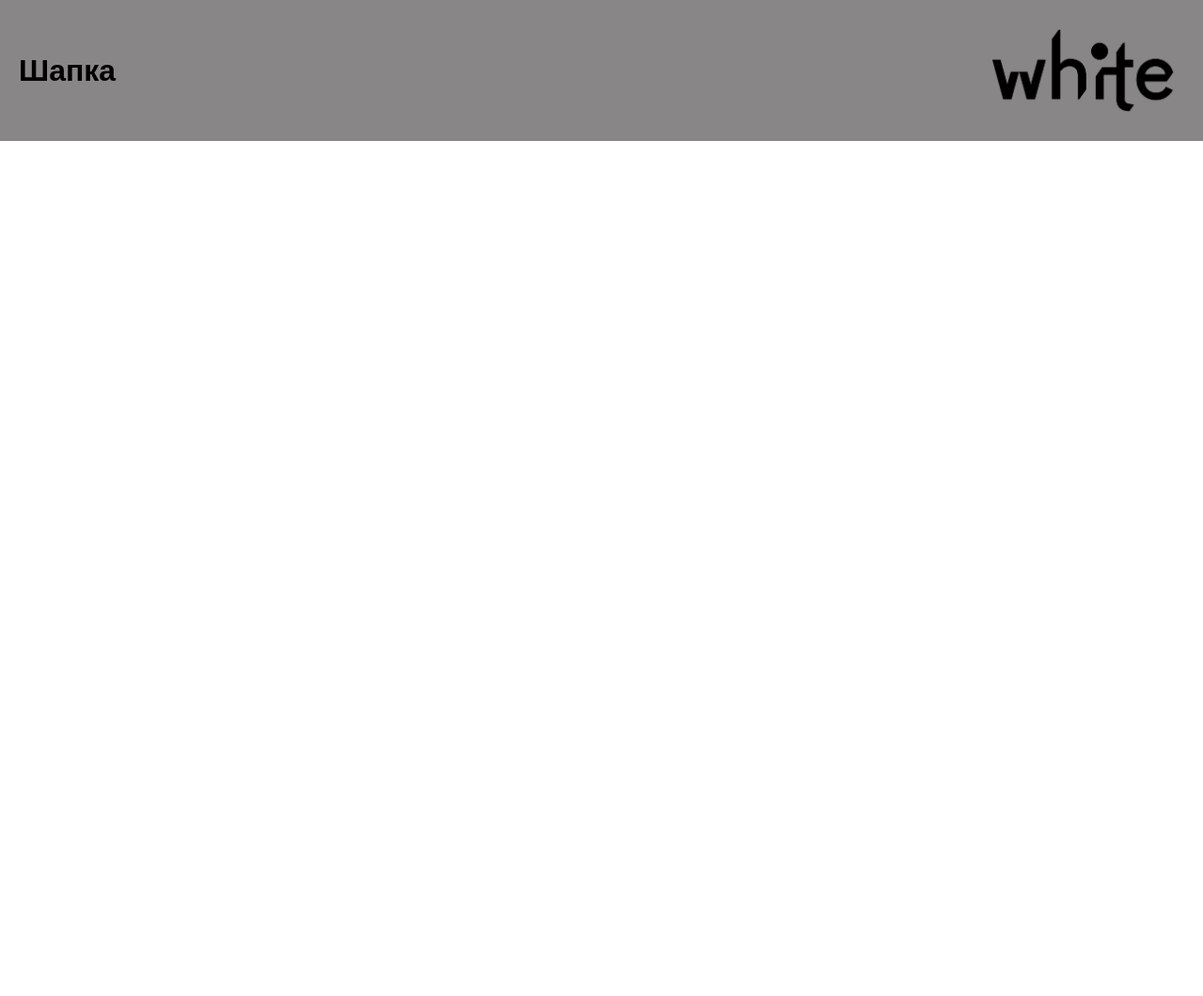
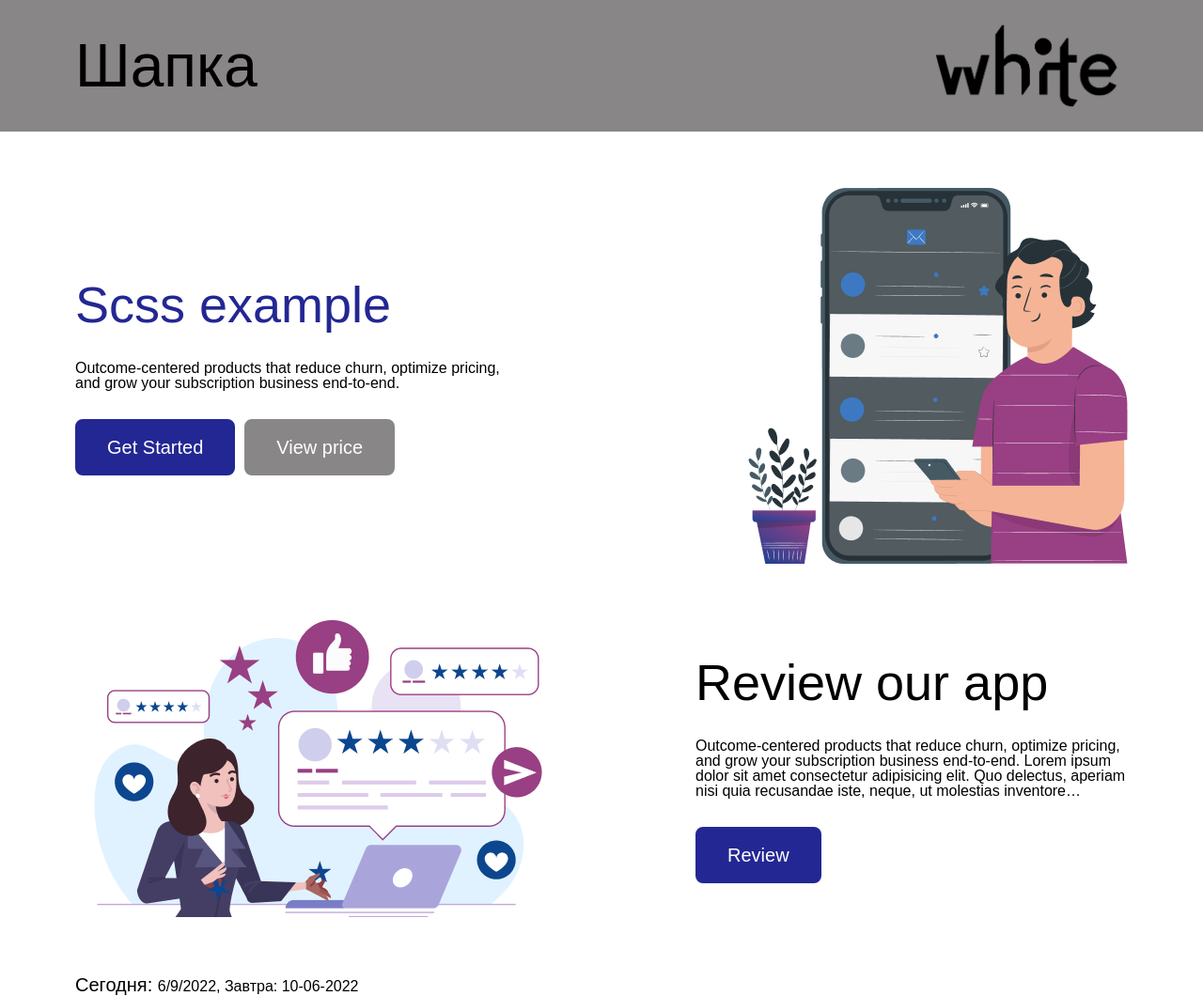
Before and after one commit to Imagery-na/project-with-packages, a website: page index.html in a window 1280 px wide. Shown: the whole page at 94% size. Before the commit the page ends 800 px from the top, so only its background shows below. Drawn offline with nearby package versions, Linux system fonts and the light colour scheme.

Commit message:
Примеры scss

```diff
--- a/index.html
+++ b/index.html
@@ -12,7 +12,15 @@
     <header
         class="header"
     >
-        <h1>
+        <div
+            class="container"
+        >
+            <div
+                class="header__wrapper"
+            >
+                <h1
+                    class="title-1"
+                >
                     Шапка
                 </h1>
                 <img
@@ -20,8 +28,79 @@
                     src="images/white.png"
                     alt="logo"
                 >
+            </div>
+        </div>
     </header>
-    <main>
+    <main
+        class="container"
+    >
+        <section
+            class="home"
+        >
+            <div class="home__wrapper">
+                <h1 class="home__title title-2 title-2--accent">
+                    Scss example
+                </h1>
+                <p class="home__text subtittle-1 subtitle-1--secondary">
+                    Outcome-centered products that reduce churn, optimize pricing, and grow your subscription business end-to-end.
+                </p>
+                <div
+                    class="home__actions"
+                >
+                    <button
+                        class="home__button primary-button"
+                    >
+                        Get Started
+                    </button>
+                    <button
+                        class="home__button secondary-button"
+                    >
+                        View price
+                    </button>
+                </div>
+            </div>
+            <img
+                src="images/hero.png"
+                class="home__img"
+                alt="hero"
+            />
+        </section>
+        <section
+            class="review"
+        >
+            <img
+                src="images/review.png"
+                class="review__img"
+                alt="review"
+            />
+            <div class="review__wrapper">
+                <h1 class="review__title title-2">
+                    Review our app
+                </h1>
+                <p class="review__text subtittle-1 subtitle-1--secondary">
+                    Outcome-centered products that reduce churn, optimize pricing, and grow your subscription business end-to-end.
+                    Lorem ipsum dolor sit amet consectetur adipisicing elit. Quo delectus, aperiam nisi quia recusandae iste, neque, ut molestias inventore praesentium assumenda. Veritatis, nihil voluptate. Repellat repudiandae assumenda libero quas delectus!
+                </p>
+                <div
+                    class="review__actions"
+                >
+                    <button
+                        class="review__button primary-button"
+                    >
+                        Review
+                    </button>
+                </div>
+            </div>
+        </section>
+        <section
+            id="date"
+        >
+            <span
+                class="body-1"
+            >
+                Сегодня:
+            </span>
+        </section>
     </main>
 </body>
 </html>
--- a/index.js
+++ b/index.js
@@ -1,4 +1,10 @@
 const today = new Date();
 window.console.log(today);
-window.console.log(today.toLocaleDateString());
-window.console.log(moment().format('DD.mm.yyyy'));
+const stringDate = today.toLocaleDateString();
+window.console.log(stringDate);
+const tomorrow = moment()
+    .add(1, 'days')
+    .format('DD-MM-yyyy');
+const dateBlock = document.getElementById('date');
+dateBlock.append(stringDate);
+dateBlock.append(`, Завтра: ${tomorrow}`);
--- a/styles/scss/fonts.scss
+++ b/styles/scss/fonts.scss
@@ -2,7 +2,7 @@
 @import 'mixins';
 
 body {
-  font-family: 'Oxanium Regular', serif;
+  font-family: Arial, Helvetica, sans-serif;
   font-style: normal;
   font-weight: normal;
   color: $primary;
@@ -10,84 +10,30 @@ body {
 
 .title-1 {
   @include font-strong-reduction(64px, 80px);
-
-  font-family: 'Oxanium Medium', serif;
-
-  &--white {
-    color: $white;
-  }
+  @include fonts-colors;
 }
 
 .title-2 {
-  @include font-strong-reduction(64px, 80px);
-
-  font-family: 'Oxanium Bold', serif;
-
-  &--white {
-    color: $white;
-  }
-
-  &--accent {
-    color: $accent;
-  }
+  @include font-strong-reduction(54px, 60px);
+  @include fonts-colors;
 }
 
-.subheader-1 {
+.subtitle-1 {
   @include font-strong-reduction(32px, 40px);
-
-  font-family: 'Oxanium Regular', serif;
-
-  &--white {
-    color: $white;
-  }
+  @include fonts-colors;
 }
 
-.subheader-2 {
-  @include font-strong-reduction(32px, 40px);
-
-  font-family: 'Oxanium Medium', serif;
-
-  &--white {
-    color: $white;
-  }
-}
-
-.subheader-3 {
-  @include font-strong-reduction(40px, 50px);
-
-  font-family: 'Oxanium Light', serif;
-
-  &--white {
-    color: $white;
-  }
+.subtitle-2 {
+  @include font-strong-reduction(28px, 30px);
+  @include fonts-colors;
 }
 
 .body-1 {
   @include font-weak-reduction(20px, 24px);
-
-  font-family: 'Oxanium Regular', serif;
-
-  &--white {
-    color: $white;
-  }
+  @include fonts-colors;
 }
 
 .body-2 {
   @include font-strong-reduction(20px, 24px);
-
-  font-family: 'Oxanium Bold', serif;
-
-  &--white {
-    color: $white;
-  }
+  @include fonts-colors;
 }
-
-.label-1 {
-  @include font-weak-reduction(16px, 20px);
-
-  font-family: 'Oxanium Regular', serif;
-
-  &--white {
-    color: $white;
-  }
-}
--- a/styles/scss/header.scss
+++ b/styles/scss/header.scss
@@ -1,12 +1,16 @@
 @import 'variables';
 
 .header {
-  height: 150px;
-  padding: 20px;
-  display: flex;
-  justify-content: space-between;
-  align-items: center;
   background-color: $secondary;
+
+  &__wrapper {
+    display: flex;
+    justify-content: space-between;
+    align-items: center;
+    gap: 20px;
+    flex-wrap: wrap;
+    padding: 20px 0;
+  }
 
   &__logo {
     height: 100px;
--- /dev/null
+++ b/styles/scss/home.scss
@@ -0,0 +1,45 @@
+@import 'variables';
+
+.home {
+  display: flex;
+  justify-content: space-between;
+  align-items: center;
+  gap: 30px;
+  margin: 60px 0;
+
+  @include max-width(780) {
+    flex-direction: column;
+  }
+
+  &__img {
+    max-width: 50%;
+    margin-left: 20px;
+
+    @include max-width(780) {
+      order: 1;
+      max-width: 80%;
+    }
+  }
+
+  &__wrapper {
+    max-width: 460px;
+
+    @include max-width(780) {
+      order: 2;
+      max-width: 100%;
+    }
+  }
+
+  &__title {
+    margin-bottom: 30px;
+  }
+
+  &__text {
+    margin-bottom: 30px;
+  }
+
+  &__actions {
+    display: flex;
+    gap: 10px;
+  }
+}
--- a/styles/scss/index.scss
+++ b/styles/scss/index.scss
@@ -1,7 +1,10 @@
-@import 'header';
 @import 'variables';
 @import 'mixins';
 @import 'fonts';
+@import 'reset';
+@import 'header';
+@import 'home';
+@import 'review';
 
 * {
   box-sizing: border-box;
@@ -13,14 +16,26 @@ body {
   font-family: Arial, Helvetica, sans-serif;
 }
 
+.container {
+  max-width: 1200px;
+  margin: 0 auto;
+  padding: 0 40px;
+
+  @include max-width(780) {
+    padding: 0 20px;
+  }
+}
+
 %button {
   @extend .body-2;
 
   padding: 16px 32px;
-  border-radius: 4px;
+  border-radius: 8px;
   display: flex;
   justify-content: center;
   align-items: center;
+  cursor: pointer;
+  outline: none;
 }
 
 .primary-button {
@@ -28,13 +43,13 @@ body {
 
   color: $white;
   background-color: $accent;
-  border: 1px solid $accent;
+  border: 2px solid $accent;
   transition: $default-transition;
 
   &:hover {
     color: $accent;
     background-color: $white;
-    border: 1px solid $accent;
+    border: 2px solid $accent;
     transition: $default-transition;
   }
 }
@@ -42,11 +57,14 @@ body {
 .secondary-button {
   @extend %button;
 
-  color: $secondary;
-  background-color: $white;
+  color: $white;
+  background-color: $secondary;
+  border: 2px solid $secondary;
 
   &:hover {
     color: $accent;
+    background-color: $white;
+    border: 2px solid $accent;
     transition: $default-transition;
   }
 }
--- a/styles/scss/mixins.scss
+++ b/styles/scss/mixins.scss
@@ -133,9 +133,21 @@
 
 // Максимальное число строк текста в блоке
 @mixin line-overflow($lines-count) {
+  display: -webkit-box;
+  -webkit-box-orient: vertical;
   overflow: hidden;
   text-overflow: ellipsis;
+  -webkit-line-clamp: $lines-count;
   line-clamp: $lines-count;
-  -webkit-line-clamp: $lines-count;
-  -webkit-box-orient: vertical;
 }
+
+// Цвета шрифтов
+@mixin fonts-colors() {
+  &--secodary {
+    color: $secondary;
+  }
+
+  &--accent {
+    color: $accent;
+  }
+}
--- /dev/null
+++ b/styles/scss/reset.scss
@@ -0,0 +1,83 @@
+* {
+  padding: 0;
+  margin: 0;
+  border: 0;
+}
+
+*,
+*::before,
+*::after {
+  box-sizing: border-box;
+}
+
+:focus,
+:active {
+  outline: none;
+}
+
+a,
+a:visited {
+  text-decoration: none;
+}
+
+a:hover {
+  text-decoration: none;
+}
+
+a:focus,
+a:active {
+  outline: none;
+}
+
+nav,
+footer,
+header,
+aside {
+  display: block;
+}
+
+html,
+body {
+  height: 100%;
+  width: 100%;
+  font-size: 100%;
+  line-height: 1;
+  text-size-adjust: 100%;
+}
+
+input,
+button,
+textarea {
+  font-family: inherit;
+}
+
+input::-ms-clear {
+  display: none;
+}
+
+button {
+  cursor: pointer;
+}
+
+button::-moz-focus-inner {
+  padding: 0;
+  border: 0;
+}
+
+ul li {
+  list-style: none;
+}
+
+img {
+  vertical-align: top;
+}
+
+h1,
+h2,
+h3,
+h4,
+h5,
+h6 {
+  font-size: inherit;
+  font-weight: 400;
+}
--- /dev/null
+++ b/styles/scss/review.scss
@@ -0,0 +1,45 @@
+@import 'variables';
+
+.review {
+  display: flex;
+  justify-content: space-between;
+  align-items: center;
+  gap: 30px;
+  margin: 60px 0;
+
+  @include max-width(780) {
+    flex-direction: column;
+  }
+
+  &__img {
+    max-width: 50%;
+    margin-left: 20px;
+
+    @include max-width(780) {
+      max-width: 80%;
+    }
+  }
+
+  &__wrapper {
+    max-width: 460px;
+
+    @include max-width(780) {
+      max-width: 100%;
+    }
+  }
+
+  &__title {
+    margin-bottom: 30px;
+  }
+
+  &__text {
+    @include line-overflow(4);
+
+    margin-bottom: 30px;
+  }
+
+  &__actions {
+    display: flex;
+    gap: 10px;
+  }
+}
```
Also changed, not shown: .eslintrc.json, images/hero.png (added), images/review.png (added), styles/public/style.css, 3 other files. Lines whose indentation alone changed are shown as unchanged.
